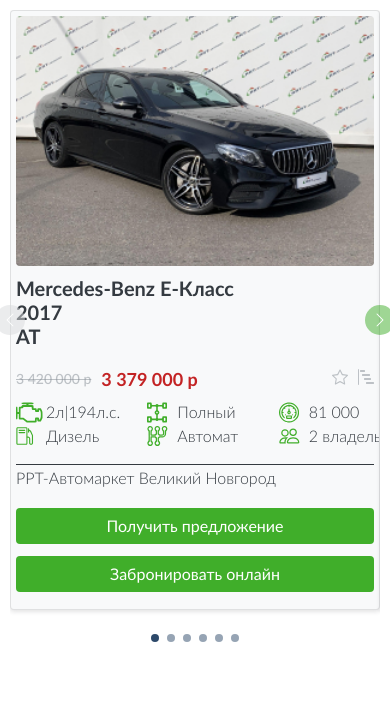
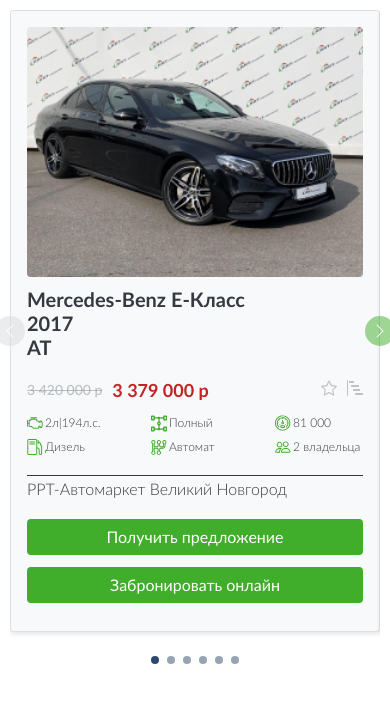
Before and after one commit to iz-quierdo/rrt-assignment, a plain HTML site: page index.html in a window 390 px wide. Drawn offline with Linux system fonts and the light colour scheme.

Commit message:
Styles corrections

```diff
--- a/css/media.css
+++ b/css/media.css
@@ -1,4 +1,9 @@
-/* md <= Large (lg) */
+@media (max-width: 1400px) {
+  .cars-item__car {
+    font-size: 14px;
+  }
+}
+
 @media (max-width: 1024px) {
   .cars-item {
     padding: 5px;
@@ -6,12 +11,16 @@
   .cars-item__img {
     height: 250px;
   }
+
+  .cars-item__char {
+    padding-left: 18px;
+    font-size: 12px;
+    background-size: 16px;
+  }
 }
 
-/* sm <= Medium (md) */
 @media (max-width: 768px) {
+  .cars-item {
+    padding: 16px;
+  }
 }
-
-/* xs <= Small (sm) */
-@media (max-width: 320px) {
-}
--- a/index.html
+++ b/index.html
@@ -511,7 +511,7 @@
                   </div>
                   <div class="col-lg-6 col-4">
                     <div class="cars-item__char cars-item__char--owners">
-                      2&nbsp;владельца
+                      2 владельца
                     </div>
                   </div>
                 </div>
```
